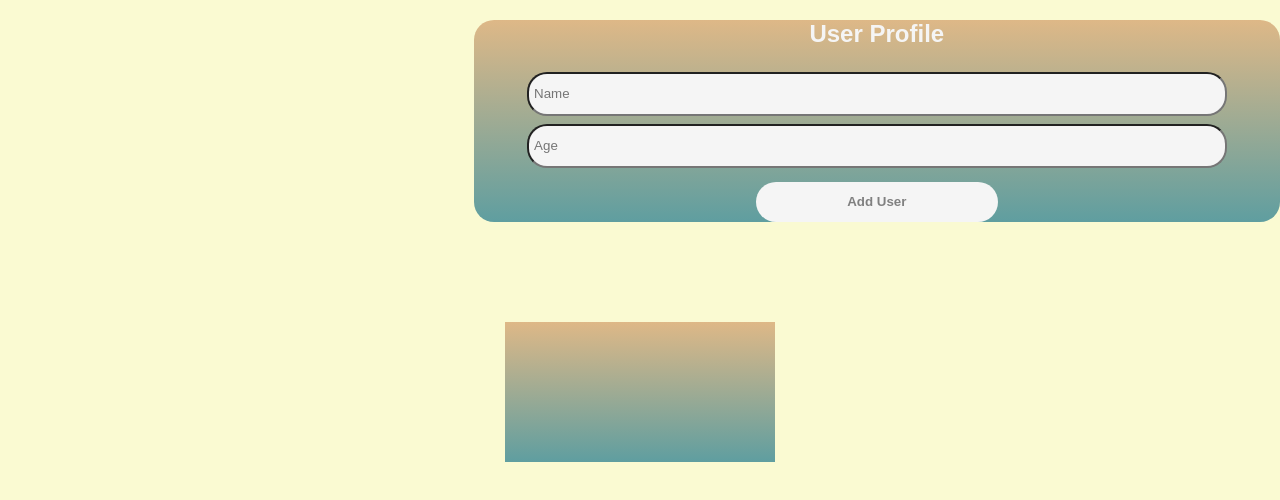
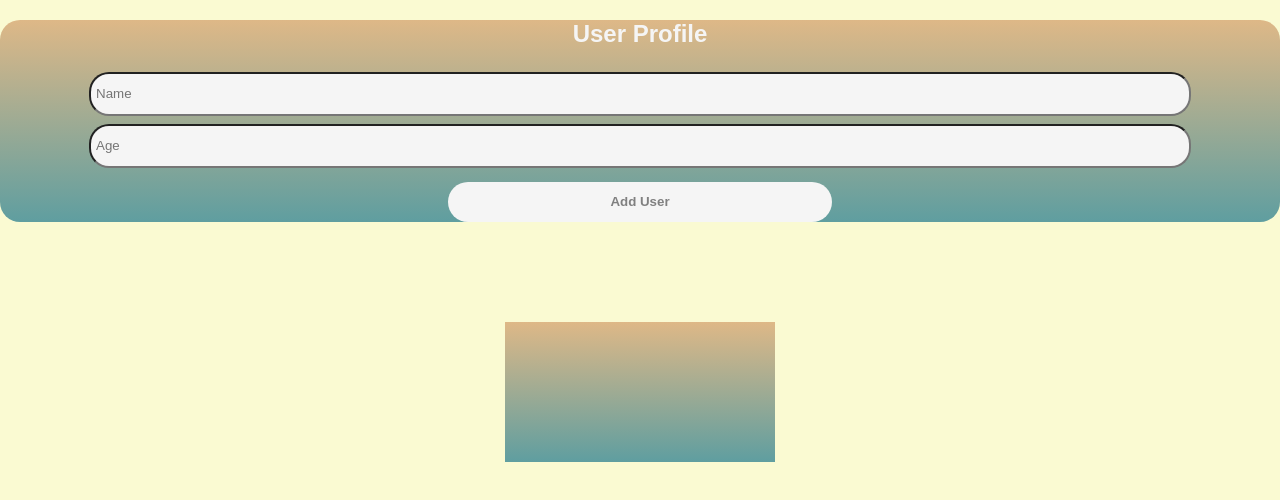
Before and after one commit to norka2233/AJAX, a plain HTML site: page index.html in a window 1280 px wide. Drawn offline with nearby package versions, Linux system fonts and the light colour scheme.

Commit message:
center position

```diff
--- a/style.css
+++ b/style.css
@@ -5,7 +5,6 @@ body {
 
 .main_container{
   height: 300px;
-  padding-left: 37%;
   font-family: Arial, Helvetica, sans-serif;
   text-align: center;
 }
```
